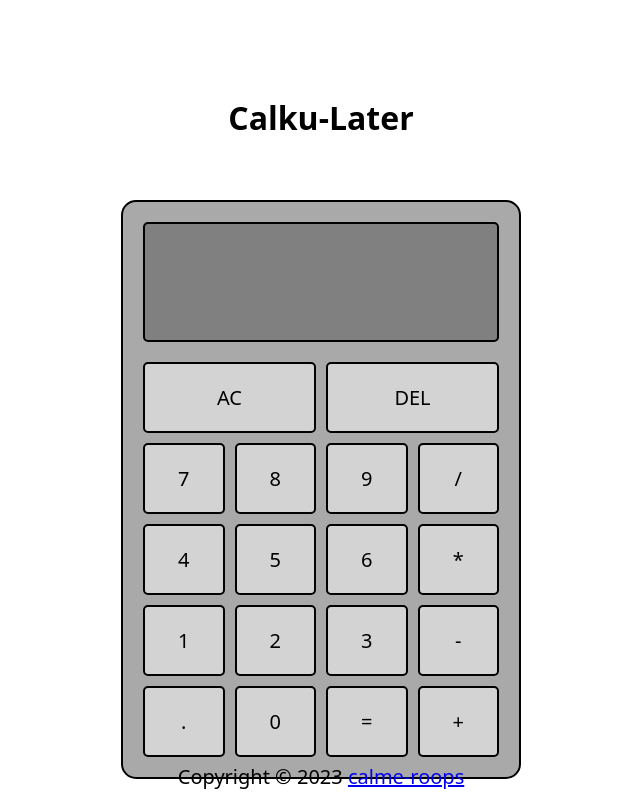
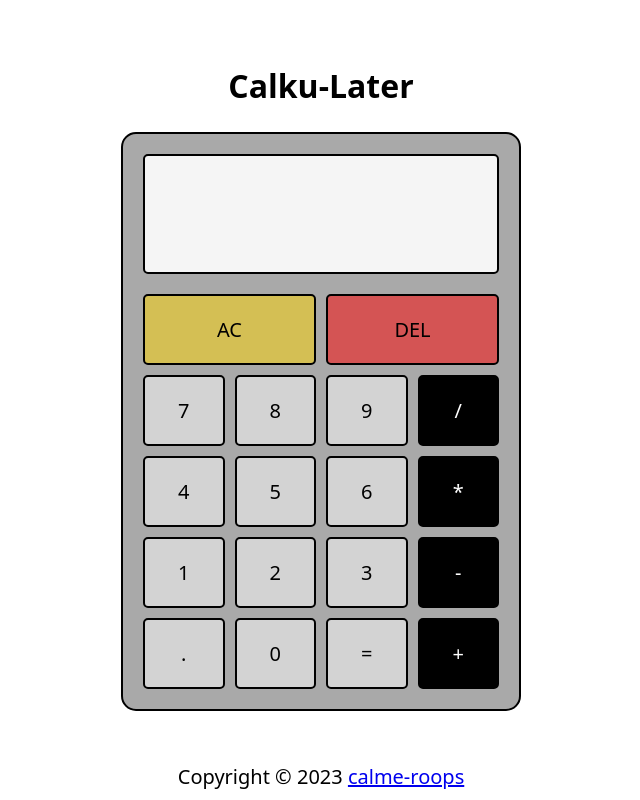
Before and after one commit to calme-roops/Calku-later, a plain HTML site: page index.html in a window 1280 px wide. Shown: the whole page, without its empty margins (319-959 px from the left). Drawn offline with Linux system fonts and the light colour scheme.

Commit message:
Make buttons attractive

```diff
--- a/style.css
+++ b/style.css
@@ -6,8 +6,8 @@
 }
 
 h2 {
-    margin: 30px 10px;
-    margin-top: 3em;
+    margin-top: 2em;
+    margin-bottom: 2em;
     text-align: center;
     font-size: xx-large;
 }
@@ -16,7 +16,7 @@ h2 {
     display: flex;
     align-items: center;
     justify-content: center;
-    height: 75vh;
+    height: 30vh;
     min-height: 500px;
     padding: 10px;
     margin-top: 50px;
@@ -35,7 +35,7 @@ h2 {
     border: 2px black solid;
     border-radius: 5px;
     margin-bottom: 20px;
-    background-color: grey;
+    background-color: whitesmoke;
     text-align: right;
     word-wrap: break-word;
     word-break: break-all;
@@ -43,12 +43,12 @@ h2 {
 
 .previous-operand{
     min-height: 32px;
-    font-size: 20px;
+    font-size: 26px;
 }
 
 .current-operand {
     min-height: 64px;
-    font-size: 40px;
+    font-size: 46px;
 }
 
 .main-btn {
@@ -74,9 +74,31 @@ button:hover {
     background-color: hsl(44, 9%, 52%);
 }
 
+[data-operation] {
+    background-color: black;
+    color: white;
+}
 
+[data-operation]:hover {
+    background-color: white;
+    color: black;
+}
 
+[data-all-clear] {
+    background-color: hsla(50, 100%, 50%, 0.5);
+}
 
+[data-delete] {
+    background-color: hsla(0, 100%, 50%, 0.5);
+}
+
+[data-all-clear]:hover {
+    background-color: hsla(50, 100%, 50%);
+}
+
+[data-delete]:hover {
+    background-color: hsla(0, 100%, 50%);
+}
 
 .footer {
   position: absolute;
```
